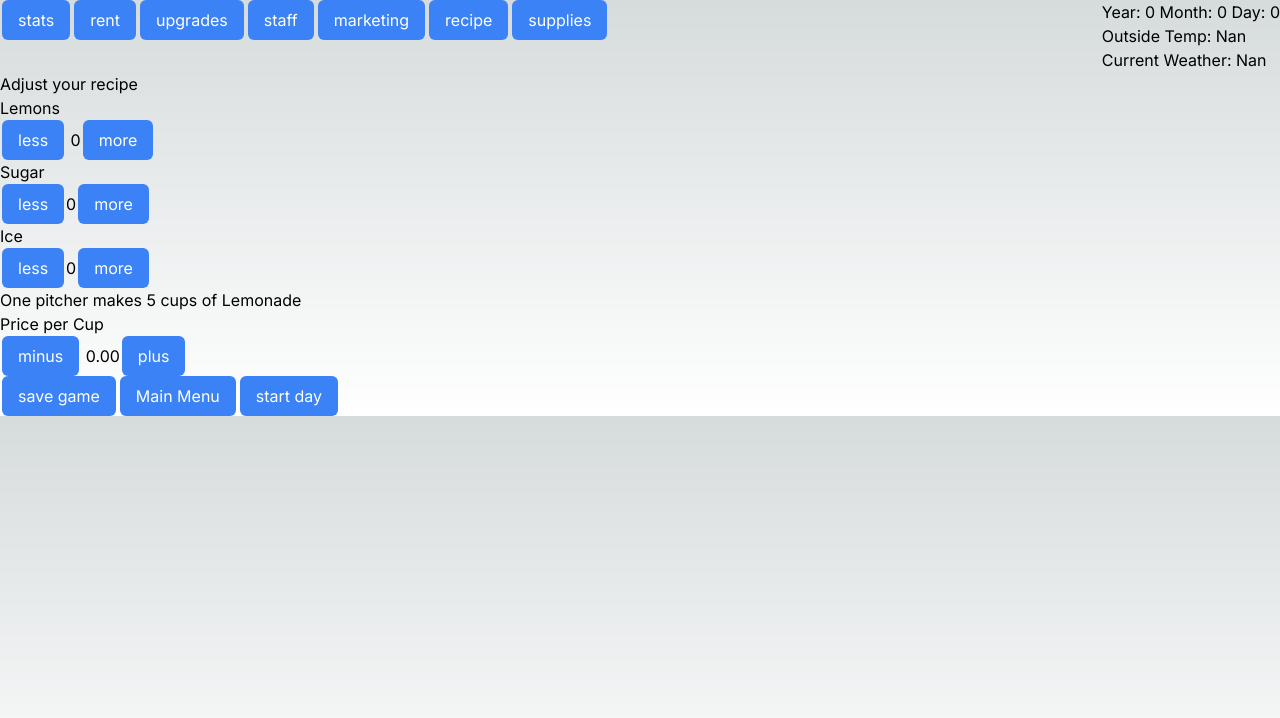
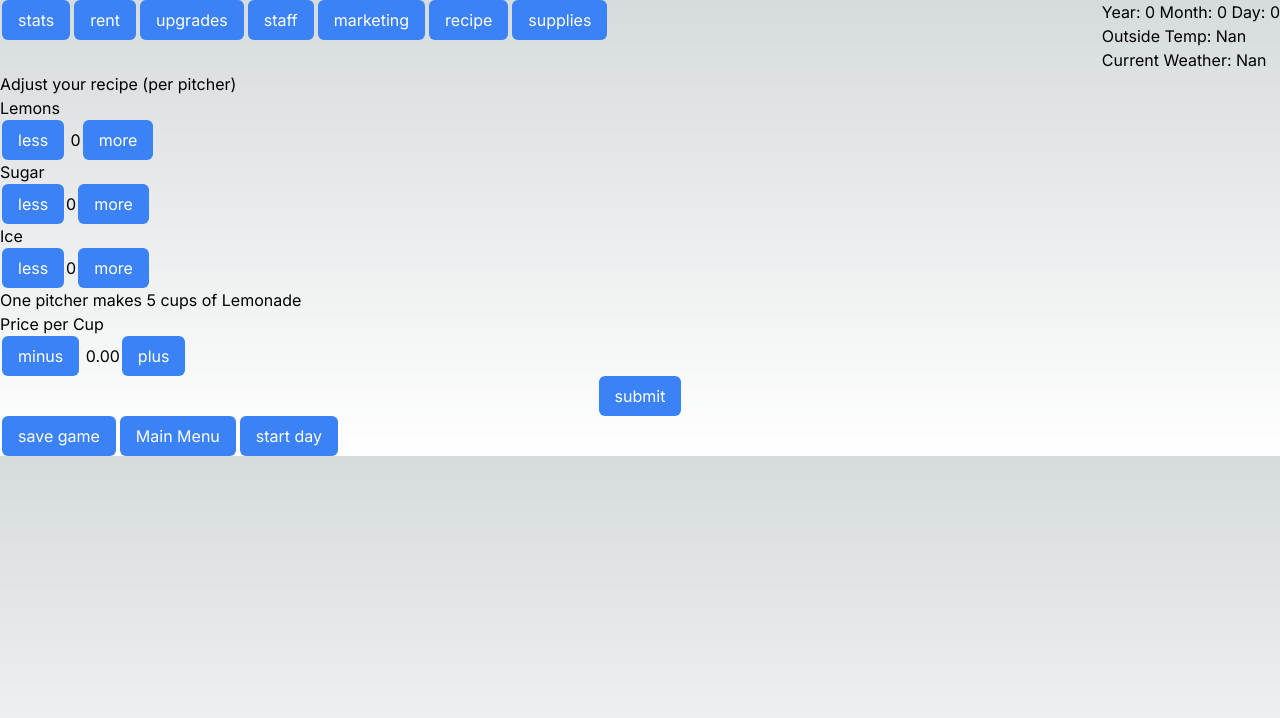
Before and after one commit to JustinStowe/lemons-next, a Next.js app: page /player_screen in a window 1280 px wide. Both pictures are taken after a click on the button "recipe". Shown: the top 718 px of the page. Built offline with nearby package versions, Linux system fonts and the light colour scheme.

Commit message:
started to fill in logic for Recipe and Supplies Modal.

```diff
--- a/app/components/modals/RecipeModal.tsx
+++ b/app/components/modals/RecipeModal.tsx
@@ -46,19 +46,21 @@ export default function RecipeModal() {
           setCupPrice(cupPrice - 0.1);
         } else {
           alert(
-            "I am sure your lemonade is so bad that you have to pay people to drink it"
+            "I am sure your lemonade is not so bad that you have to pay people to drink it"
           );
         }
         break;
       case "plus":
         setCupPrice(cupPrice + 0.1);
         break;
+      default:
+        break;
     }
   };
 
   return (
     <div>
-      <h1>Adjust your recipe</h1>
+      <h1>Adjust your recipe (per pitcher)</h1>
       <section>
         <h2>Lemons</h2>
         <div>
@@ -88,6 +90,9 @@ export default function RecipeModal() {
           <Button title="plus" onClick={() => handleClick("plus")} />
         </div>
       </section>
+      <div className="flex justify-center">
+        <Button title="submit" onClick={() => handleClick("submit")} />
+      </div>
     </div>
   );
 }
--- a/app/components/modals/SuppliesModal.tsx
+++ b/app/components/modals/SuppliesModal.tsx
@@ -1,6 +1,62 @@
-import React from "react";
+"use client";
+import React, { useState } from "react";
+import Button from "../Button";
 
 export default function SuppliesModal() {
+  const [lemons, setLemons] = useState(0);
+  const [sugar, setSugar] = useState(0);
+  const [ice, setIce] = useState(0);
+  const [cups, setCups] = useState(0);
+
+  const handleClick = (action: string) => {
+    switch (action) {
+      case "submit":
+        break;
+
+      case "moreLemons":
+        setLemons(lemons + 12);
+        break;
+      case "lessLemons":
+        if (lemons === 0) {
+          break;
+        } else {
+          setLemons(lemons - 1);
+        }
+        break;
+      case "moreSugar":
+        setSugar(sugar + 15);
+        break;
+      case "lessSugar":
+        if (sugar === 0) {
+          break;
+        } else {
+          setSugar(sugar - 1);
+        }
+        break;
+      case "moreIce":
+        setIce(ice + 50);
+        break;
+      case "lessIce":
+        if (ice === 0) {
+          break;
+        } else {
+          setIce(ice - 1);
+        }
+        break;
+      case "moreCups":
+        setCups(cups + 10);
+        break;
+      case "lessCups":
+        if (cups === 0) {
+          break;
+        } else {
+          setCups(cups - 1);
+        }
+        break;
+      default:
+        break;
+    }
+  };
   //zustand makes database call for most recent recipe numbers.
   //zustand returns most up to date data
   //render most up to date data.
@@ -8,7 +64,36 @@ export default function SuppliesModal() {
   //on submit, have zustand take updated data and update database.
   return (
     <div>
-      <h1>SuppliesModal</h1>
+      <h1>Buy supplies</h1>
+      <section className="flex flex-col justify-center content-center ">
+        <h2> Lemons</h2>
+        <div>
+          {/* <Button title="less" onClick={() => handleClick("lessLemons")} />{" "} */}
+          <span>{lemons}</span>
+          <Button title="buy 12" onClick={() => handleClick("moreLemons")} />
+        </div>
+        <h2>Sugar</h2>
+        <div>
+          {/* <Button title="less" onClick={() => handleClick("lessSugar")} /> */}
+          <span>{sugar}</span>
+          <Button title="buy 15" onClick={() => handleClick("moreSugar")} />
+        </div>
+        <h2>Ice</h2>
+        <div>
+          {/* <Button title="less" onClick={() => handleClick("lessIce")} /> */}
+          <span>{ice}</span>
+          <Button title="buy 50" onClick={() => handleClick("moreIce")} />
+        </div>
+        <h2>Cups</h2>
+        <div>
+          {/* <Button title="less" onClick={() => handleClick("lessCups")} /> */}
+          <span>{cups}</span>
+          <Button title="buy 10" onClick={() => handleClick("moreCups")} />
+        </div>
+      </section>
+      <div className="flex justify-center">
+        <Button title="submit" onClick={() => handleClick("submit")} />
+      </div>
     </div>
   );
 }
```
